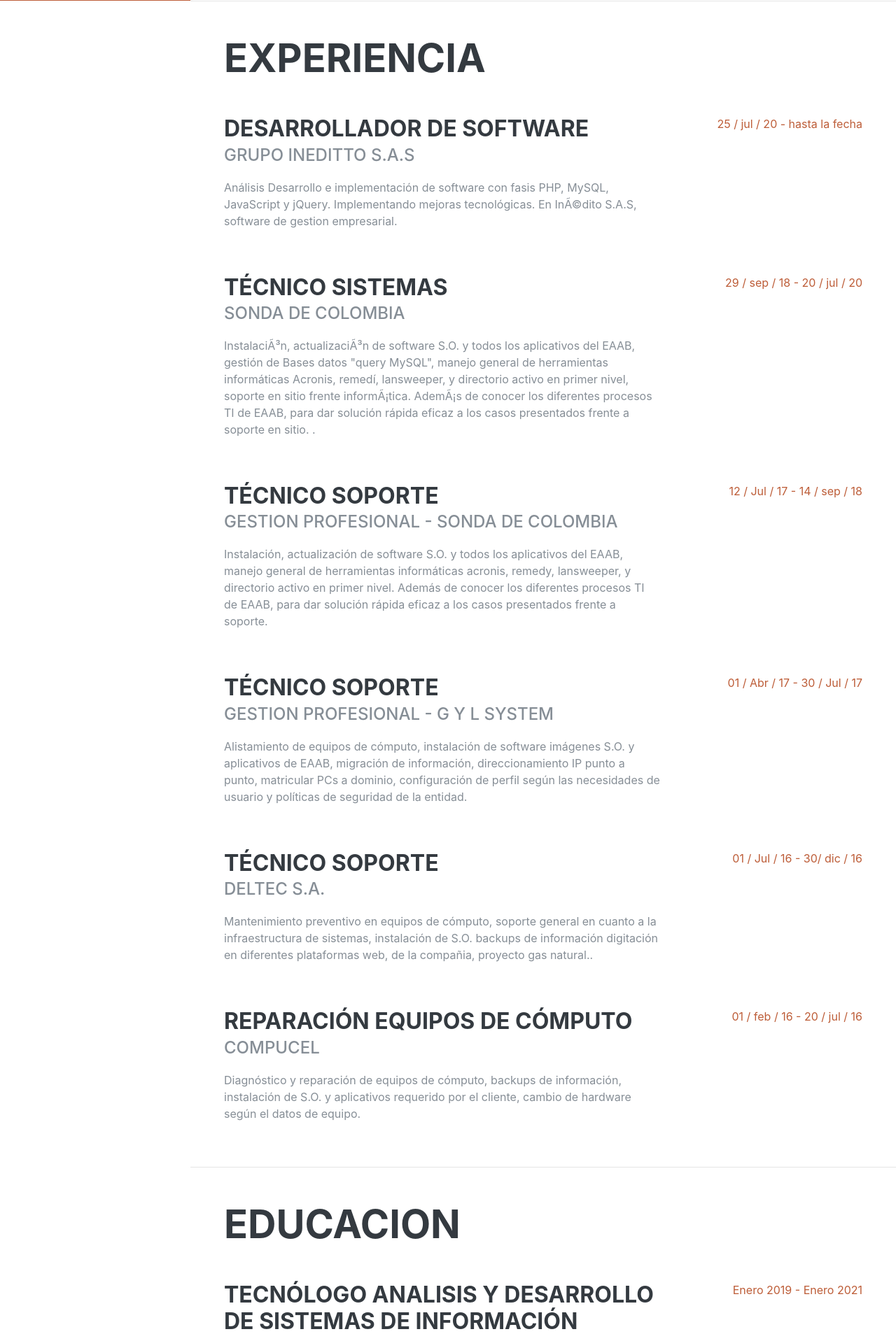
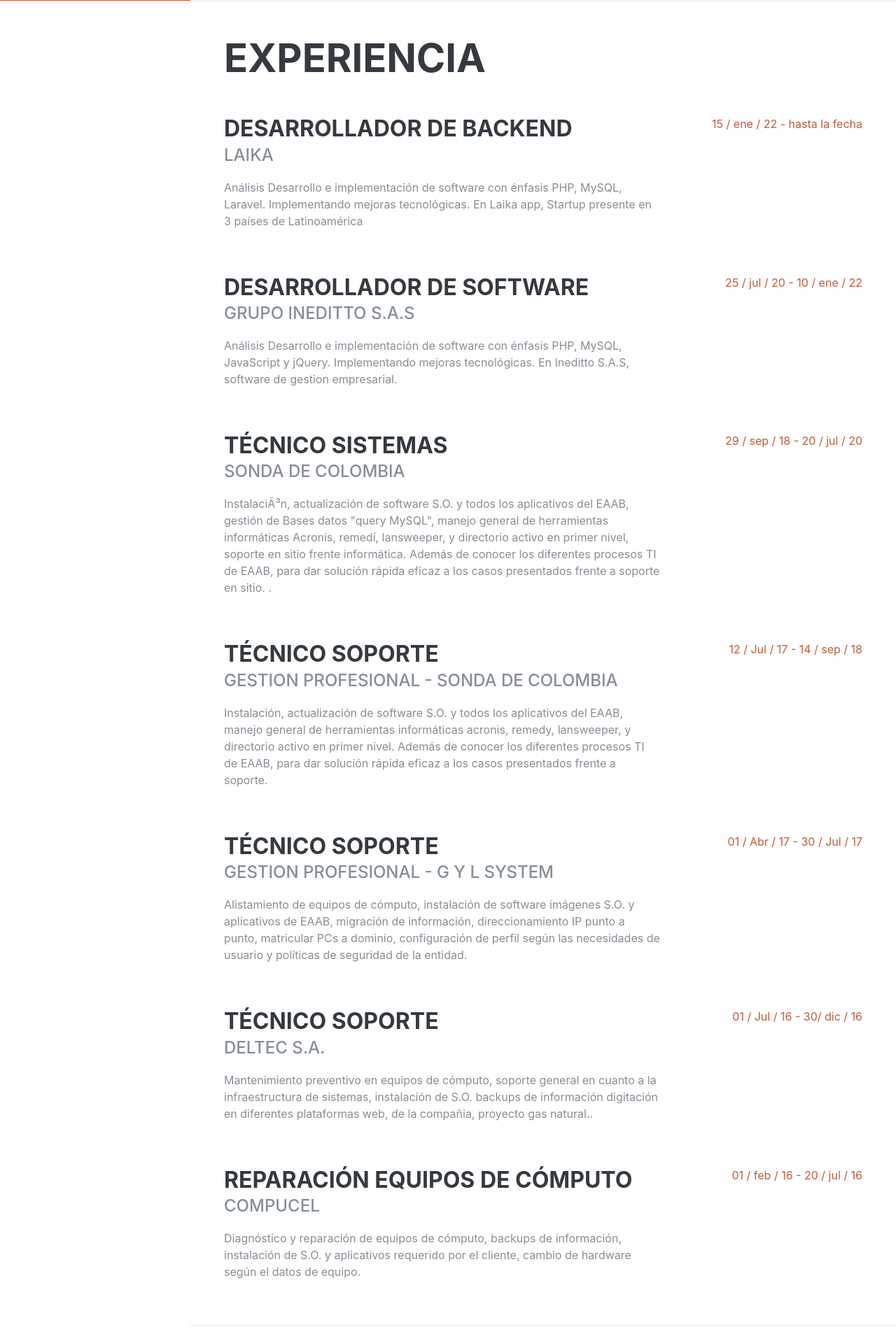
Before and after one commit to jhreyes483/Hoja_V, a PHP site: page / in a window 1280 px wide. Shown: the part 799-2706 px from the top of the page at 70% size. Run offline with PHP 8.4, Linux system fonts and the light colour scheme; some web fonts are replaced.

Commit message:
update experience

```diff
--- a/index.php
+++ b/index.php
@@ -87,16 +87,30 @@
       <div class="w-100">
         <h2 class="mb-5">Experiencia</h2>
 
+
+        <div class="resume-item d-flex flex-column flex-md-row justify-content-between mb-5">
+          <div class="resume-content">
+            <h3 class="mb-0">Desarrollador de backend</h3>
+            <div class="subheading mb-3">LAIKA</div>
+            <p>
+              Análisis Desarrollo e implementación de software con  énfasis PHP, MySQL, Laravel. Implementando mejoras tecnológicas. En Laika app,  Startup presente en 3 países de Latinoamérica </p>
+          </div>
+          <div class="resume-date text-md-right">
+            <span class="text-primary">15 / ene / 22 - hasta la fecha</span>
+          </div>
+        </div>
+
+
         <div class="resume-item d-flex flex-column flex-md-row justify-content-between mb-5">
           <div class="resume-content">
             <h3 class="mb-0">Desarrollador de software</h3>
             <div class="subheading mb-3">GRUPO INEDITTO S.A.S</div>
             <p>
-              Análisis Desarrollo e implementación de software con fasis PHP, MySQL, JavaScript y jQuery. Implementando mejoras tecnológicas. En InÃ©dito S.A.S, software de gestion empresarial.
+              Análisis Desarrollo e implementación de software con énfasis PHP, MySQL, JavaScript y jQuery. Implementando mejoras tecnológicas. En Ineditto S.A.S, software de gestion empresarial.
             </p>
           </div>
           <div class="resume-date text-md-right">
-            <span class="text-primary">25 / jul / 20 - hasta la fecha</span>
+            <span class="text-primary">25 / jul / 20 - 10 / ene / 22</span>
           </div>
         </div>
 
@@ -104,8 +118,8 @@
           <div class="resume-content">
             <h3 class="mb-0">Técnico sistemas</h3>
             <div class="subheading mb-3">SONDA DE COLOMBIA</div>
-            <p>InstalaciÃ³n, actualizaciÃ³n de software S.O. y todos los aplicativos del EAAB, gestión de Bases datos "query MySQL", manejo general de herramientas informáticas Acronis,
-              remedí, lansweeper, y directorio activo en primer nivel, soporte en sitio frente informÃ¡tica. AdemÃ¡s de conocer los diferentes procesos TI de EAAB, para dar solución rápida eficaz a los casos presentados frente a soporte en sitio.
+            <p>InstalaciÃ³n, actualización de software S.O. y todos los aplicativos del EAAB, gestión de Bases datos "query MySQL", manejo general de herramientas informáticas Acronis,
+              remedí, lansweeper, y directorio activo en primer nivel, soporte en sitio frente informática. Además de conocer los diferentes procesos TI de EAAB, para dar solución rápida eficaz a los casos presentados frente a soporte en sitio.
             .</p>
           </div>
           <div class="resume-date text-md-right">
@@ -360,7 +374,7 @@
     <section class="resume-section p-3 p-lg-5 d-flex align-items-center" id="interests">
       <div class="w-100">
         <h2 class="mb-5">Interes</h2>
-        <p>AdemÃ¡s de ser técnico en soporte, disfruto la mayor parte de mi tiempo. Me interesa el desarrollo académico personal y laboral, asi que  constantemente estoy explorando los Ãºltimos avances tecnológicos en el mundo del desarrollo web y soporte TI a nivel general.</p>
+        <p>Además de ser técnico en soporte, disfruto la mayor parte de mi tiempo. Me interesa el desarrollo académico personal y laboral, asi que  constantemente estoy explorando los últimos avances tecnológicos en el mundo del desarrollo web y soporte TI a nivel general.</p>
       </div>
     </section>
 
```
